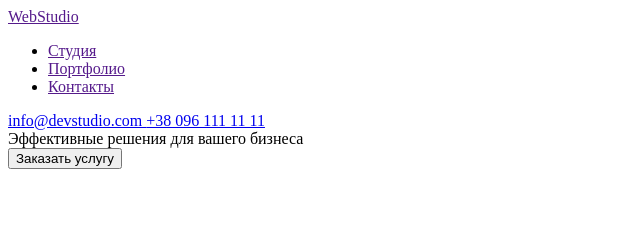
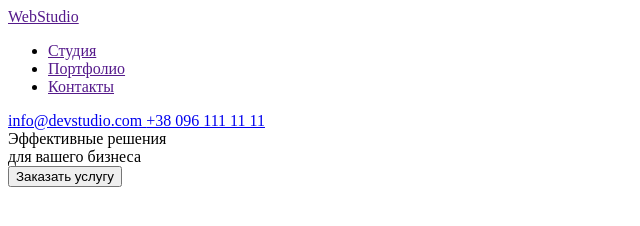
Before and after one commit to mkhomenko2212/goit-markup-hw-01, a plain HTML site: page index.html in a window 1280 px wide. Shown: the whole page, without its empty margins (0-640 px from the left). Drawn offline with Linux system fonts and the light colour scheme.

Commit message:
Update index.html

```diff
--- a/index.html
+++ b/index.html
@@ -19,7 +19,7 @@
          <a href="tel:+38 096 111 11 11"> +38 096 111 11 11 </a>
     </header>
     <header>
-        <div>Эффективные решения для вашего бизнеса</div>
+        <div>Эффективные решения <br/> для вашего бизнеса</div>
         <button type="button">Заказать услугу</button>
     </header>
 </body>
```
